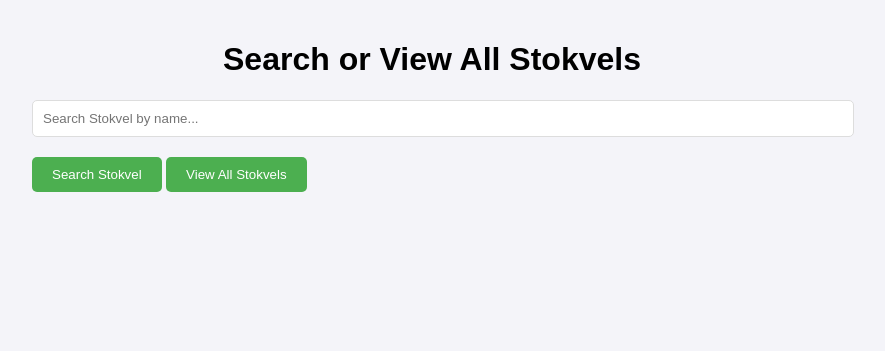
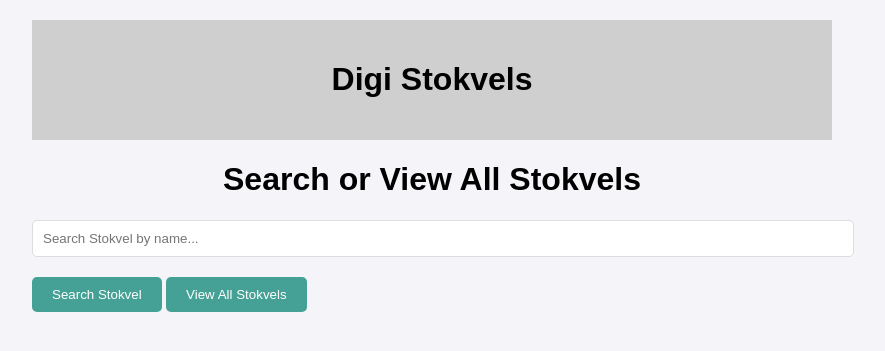
Before and after one commit to Jason-Joannou/fintech-project-2024, a Flask app: page /join_stokvel in a window 1280 px wide. Shown: the top 351 px of the page, without its empty margins (208-1093 px from the left). Run offline with Flask 3, Linux system fonts and the light colour scheme.

Commit message:
commit to save changes

```diff
--- a/api/templates/stokvel_search.html
+++ b/api/templates/stokvel_search.html
@@ -31,7 +31,7 @@
         }
 
         input[type="button"] {
-            background-color: #4CAF50;
+            background-color: #45a095;
             color: white;
             padding: 10px 20px;
             border: none;
@@ -40,7 +40,7 @@
         }
 
         input[type="button"]:hover {
-            background-color: #45a049;
+            background-color: #45a095;
         }
 
         .stokvel-container {
@@ -58,6 +58,7 @@
         .buttons {
             display: flex;
             gap: 10px;
+
         }
 
         .hidden {
@@ -69,16 +70,33 @@
             font-size: 16px;
             margin-top: 10px;
         }
+
+        .header{
+            text-align: center;
+            margin-bottom: 20px;
+            background-color: #cfcfd0; /* Light grey background */
+            padding: 20px;
+        }
+
     </style>
 </head>
 
 <body>
     <div class="form-container">
+        <div class="header">
+            <!-- <img src="../assets/wallet.png" alt="Company Logo" class="logo"> -->
+            <h1 class="company-name">Digi Stokvels</h1>
+        </div>
         <h1>Search or View All Stokvels</h1>
+        <!-- <form action="{{ url_for('onboarding.onboard_user') }}" method="POST"> -->
+
         <input type="text" id="stokvelSearch" placeholder="Search Stokvel by name..." />
 
         <input type="button" id="searchButton" value="Search Stokvel" onclick="searchStokvel()" />
         <input type="button" id="viewAllButton" value="View All Stokvels" onclick="viewAllStokvels()" />
+
+        <br>
+        <br>
 
         <!-- Stokvels will be dynamically generated here -->
         <div id="stokvelList">
@@ -162,6 +180,7 @@
             container.className = 'stokvel-container';
 
             container.innerHTML = `
+            <br>
                 <div class="stokvel-details">
                     <strong>Stokvel Name:</strong> ${stokvel.name}<br>
                     <strong>Admin:</strong> ${stokvel.admin}<br>
```
